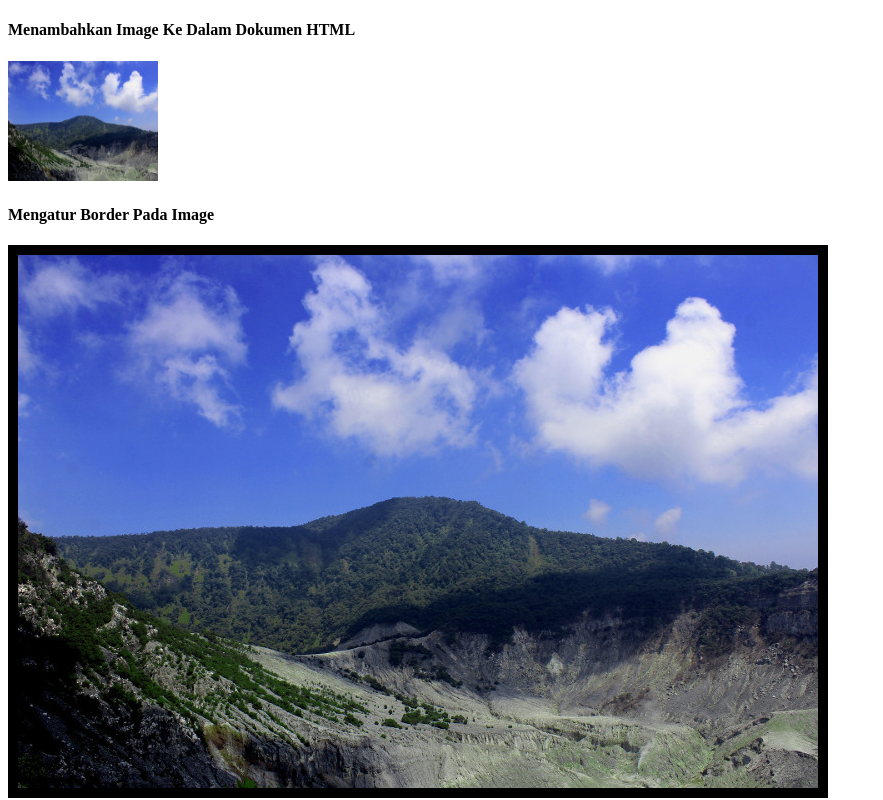
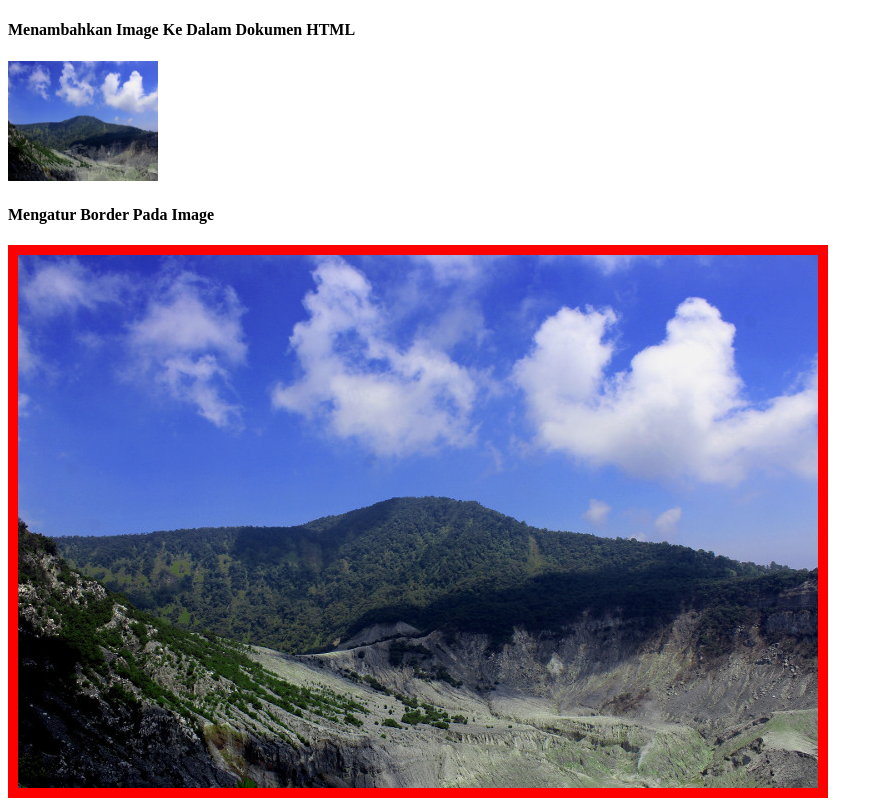
Before and after one commit to hengkyrmdhn/tugaspaw.github.io., a plain HTML site: page TugasHTML-2/addimg.html in a window 1280 px wide. Shown: the top 800 px of the page, without its empty margins (0-883 px from the left). Drawn offline with Linux system fonts and the light colour scheme.

Commit message:
perubahan warna border

```diff
--- a/TugasHTML-2/addimg.html
+++ b/TugasHTML-2/addimg.html
@@ -10,7 +10,7 @@
     <img src="img/geografis.jpg" width="150" height="120">
     <br>
     <h4> Mengatur Border Pada Image</h4>
-    <img src="img/geografis.jpg" border="10" color="red"
+    <img src="img/geografis.jpg" border="10" style="color: red;">
     <br> <p>Nama: Hengki Ramadan</p>
     <p>Nim: H233600407</p>
     <h4> Alternating Text</h4>
```
